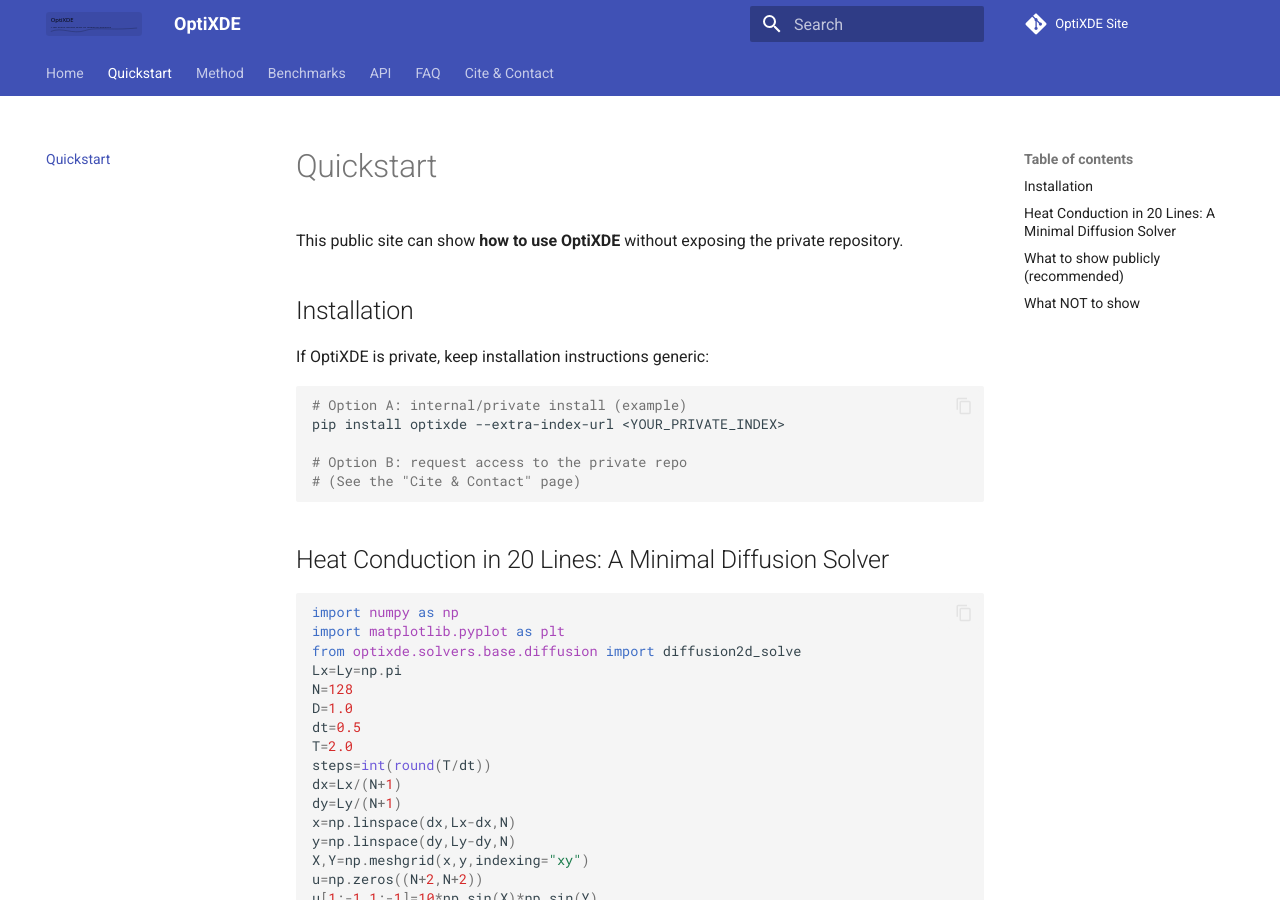
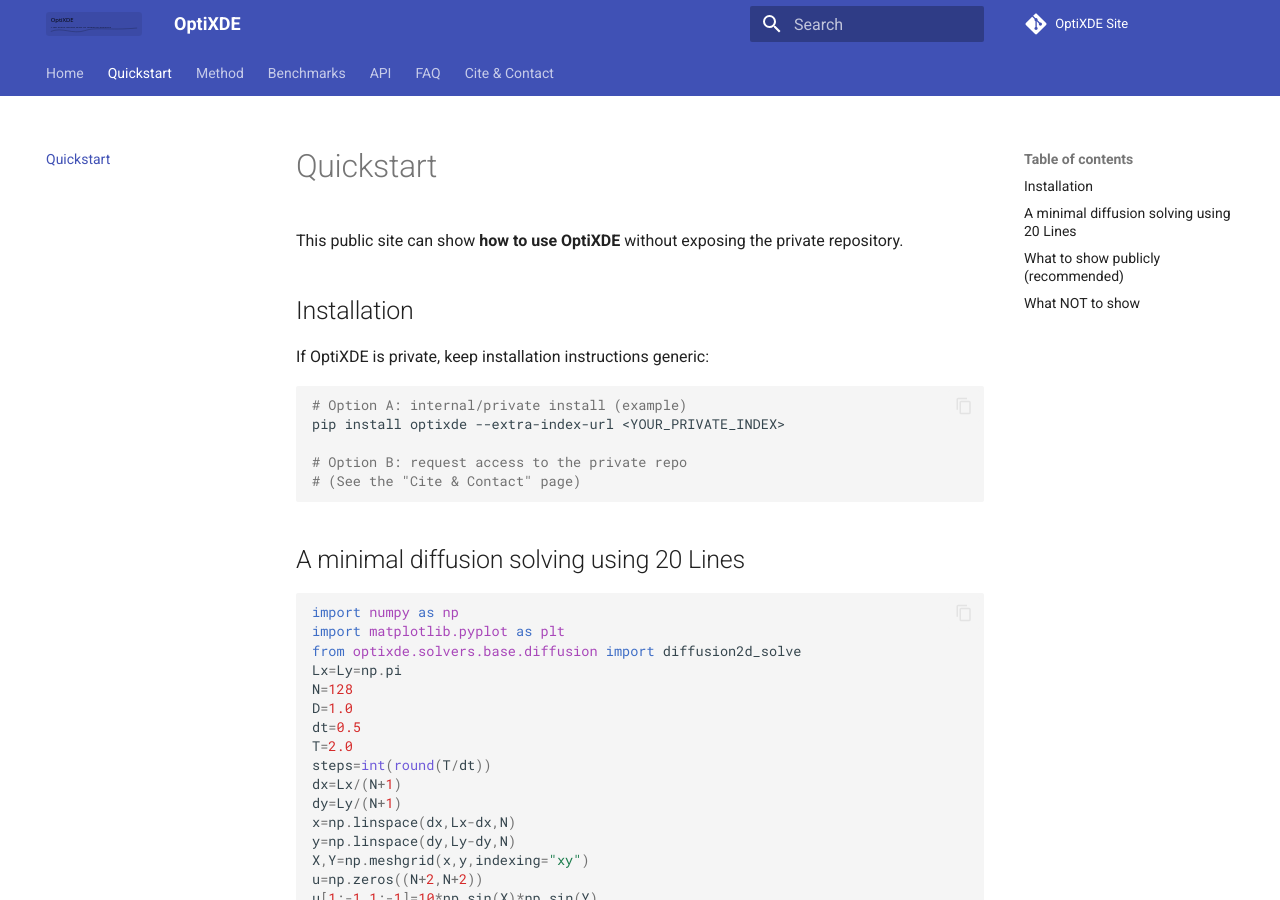
Before and after one commit to yangyLab/optixde-site, an MkDocs documentation site: the page built from docs/quickstart.md, in a window 1280 px wide and 900 px high. Built offline with MkDocs 1.6.1 and Material for MkDocs 9.7.7, drawn with Linux system fonts in a browser that asks for light colours; comment, search, counter and statistics services are not loaded.

Commit message:
Update quickstart.md

````diff
--- a/docs/quickstart.md
+++ b/docs/quickstart.md
@@ -14,7 +14,7 @@
 # (See the "Cite & Contact" page)
 ```
 
-## Heat Conduction in 20 Lines: A Minimal Diffusion Solver
+## A minimal diffusion solving using 20 Lines
 
 ```python
 import numpy as np
````
